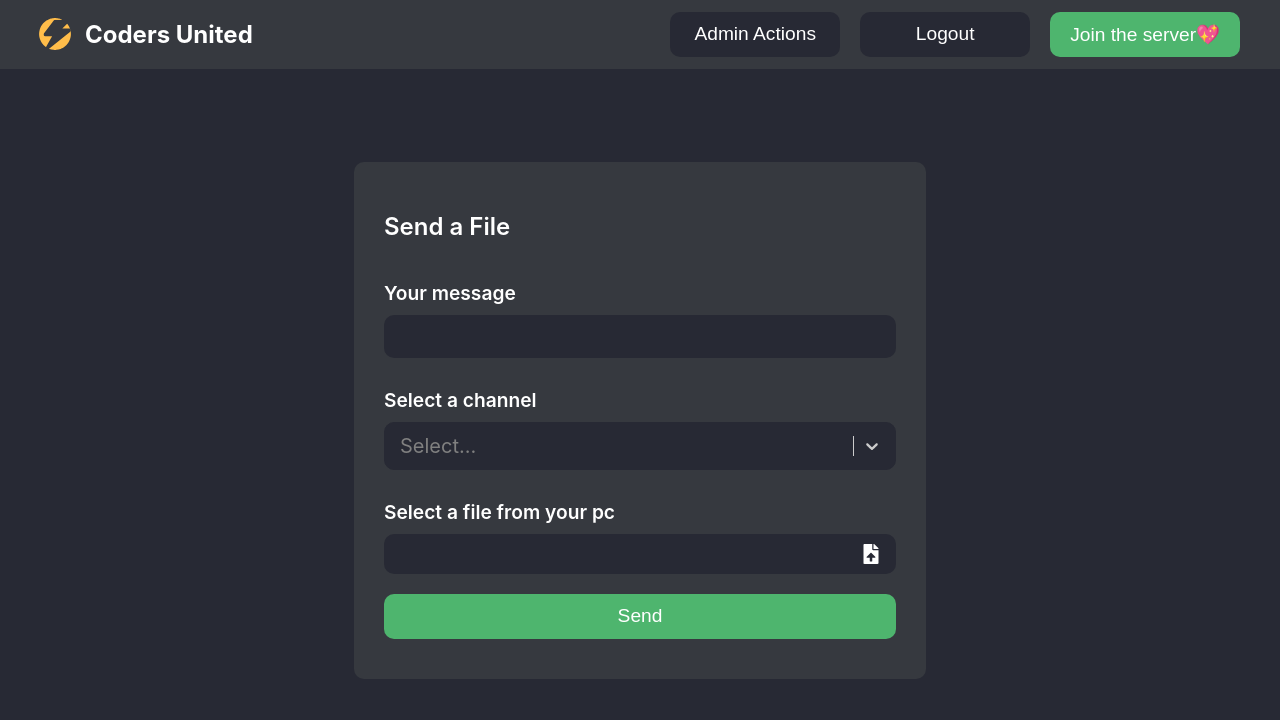
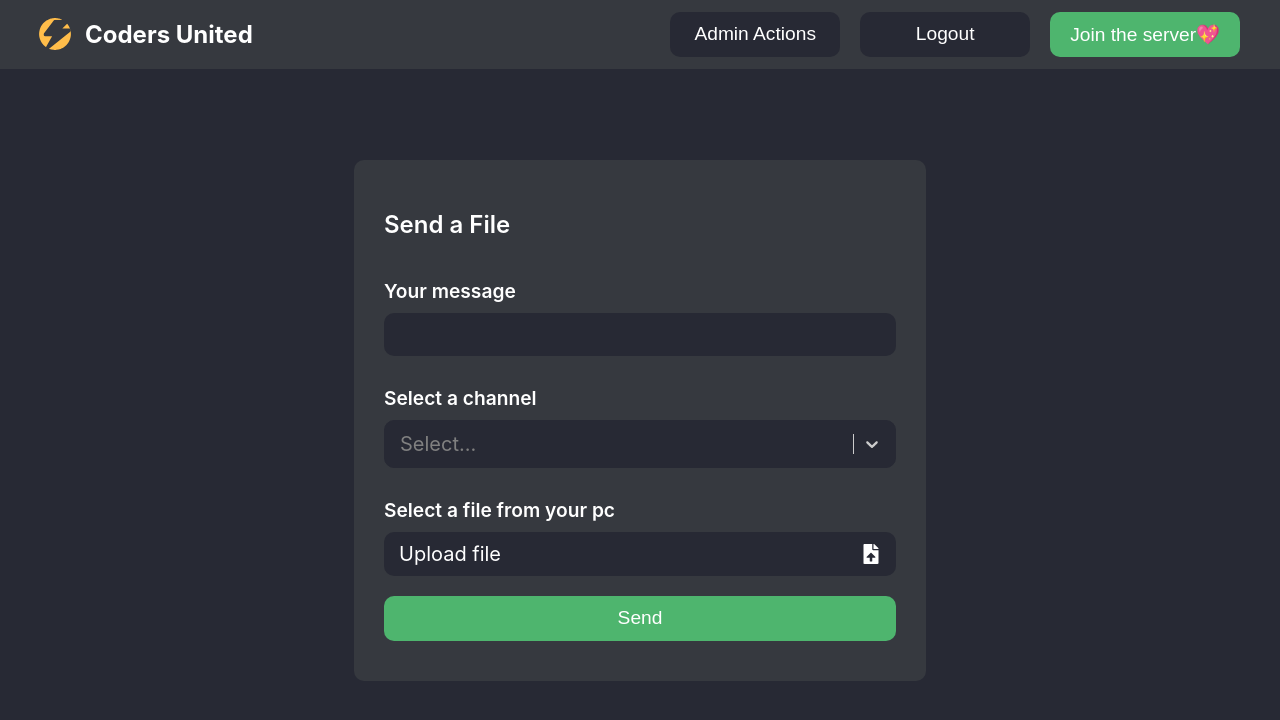
Before and after one commit to aslamcodes/Coders-United, a React (Create React App) app in the folder coders-united-interface/: page /admin/send-file in a window 1280 px wide. Shown: the top 720 px of the page. Built offline with nearby package versions, Linux system fonts and the light colour scheme; no server answers; sample sign-in values are in the browser's storage.

Commit message:
SenfFile form

```diff
--- a/coders-united-interface/src/Components/UI/SendFile.tsx
+++ b/coders-united-interface/src/Components/UI/SendFile.tsx
@@ -5,7 +5,6 @@ import useChannels from "../../hooks/useChannels";
 import { Button } from "./Button";
 import Form from "./Form";
 import { getChannelOptions } from "./SendMessageForm";
-
 export const SendFile = () => {
   const [file, setFile] = useState(null);
   const [message, setMessage] = useState("");
@@ -58,7 +57,10 @@ export const SendFile = () => {
       </Form.Group>
       <Form.Group>
         <Form.Label>Select a file from your pc</Form.Label>
-        <Form.FileSelect onChange={onFileChangeHandler} />
+        <Form.FileSelect
+          title={file?.name || "Upload file"}
+          onChange={onFileChangeHandler}
+        />
       </Form.Group>
       <Form.Group>
         <Button type="submit">Send</Button>
```
